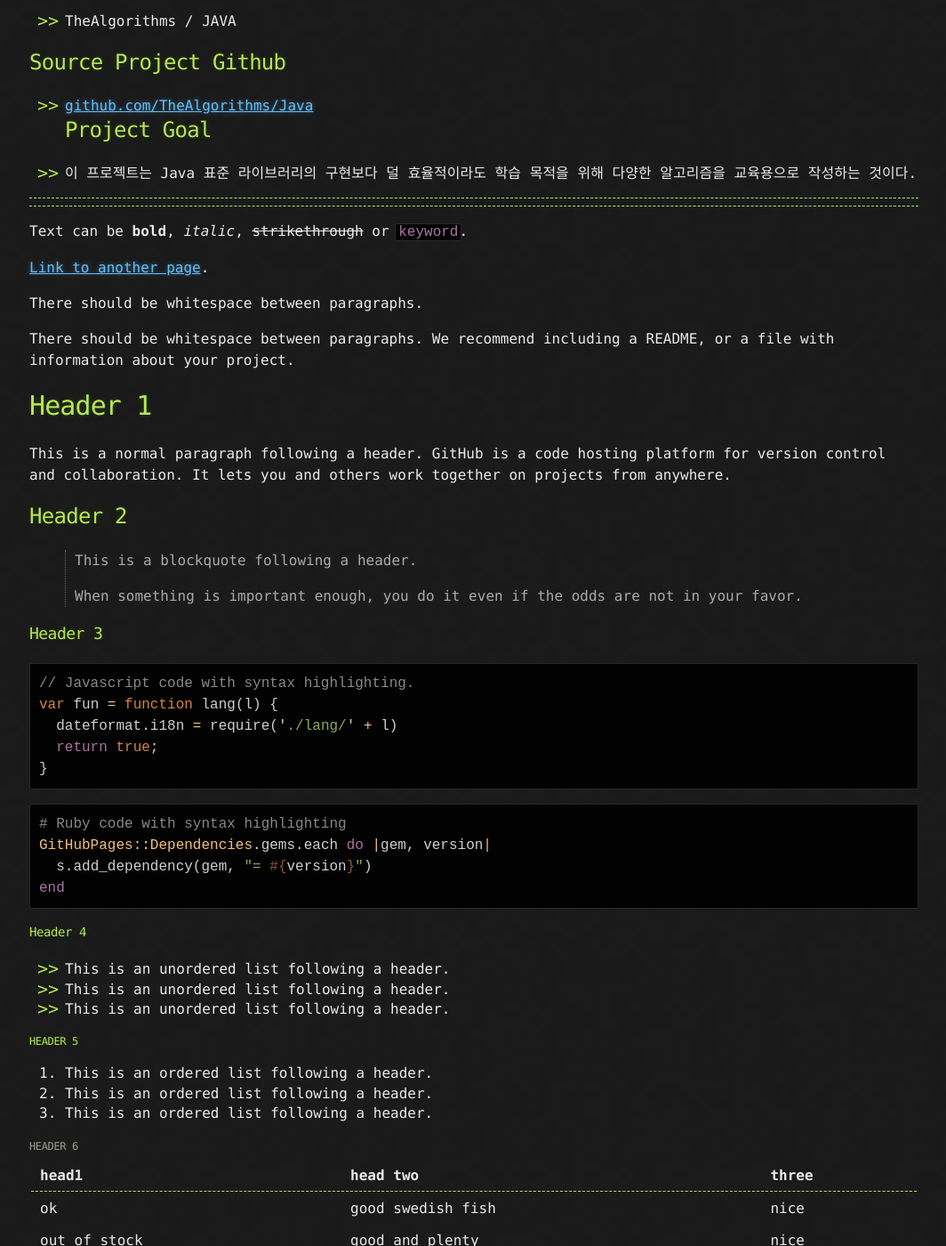
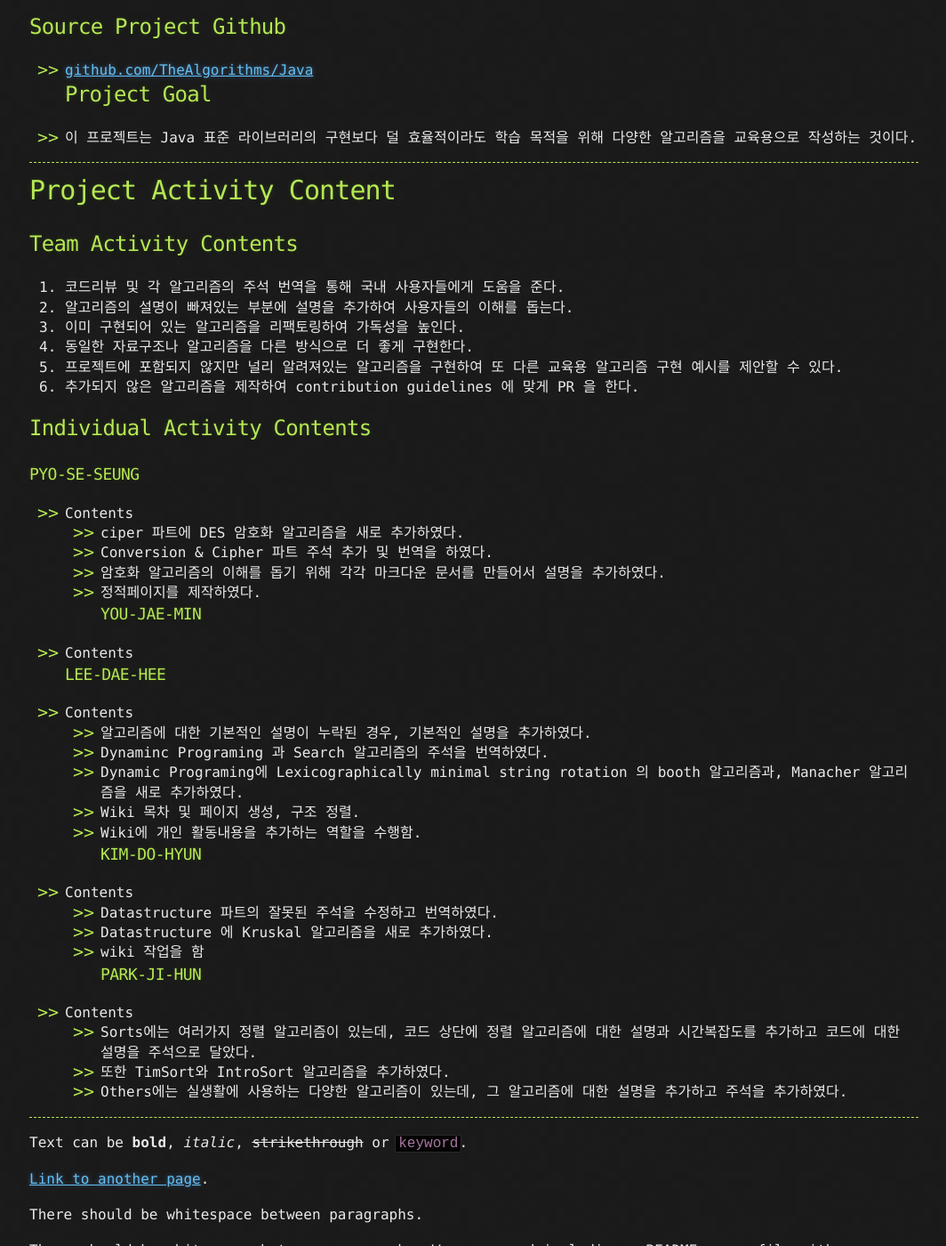
Before and after one commit to 19-2-SKKU-OSS/2019-2-OSS-L6, a Jekyll site: the page built from index.md, in a window 1280 px wide and 1400 px high, scrolled down 1173 px. Shown: the whole window at 89% size, without its empty margins (107-1171 px from the left). Built offline with Jekyll 4.4.1, drawn with Linux system fonts in a browser that asks for light colours; our own code applies the rules of GitHub Pages for plain Markdown files.

Commit message:
Update index.md
project activities contents upload

```diff
--- a/index.md
+++ b/index.md
@@ -2,7 +2,7 @@
 layout: default
 ---
 
-===================
+
 # Team Info
 ## Team Leader
   * PYO-SE-SEUNG/ 2016314794/ [PYO-SE-SEUNG](https://github.com/PYO-SE-SEUNG)/ 97ss93sh@gmail.com
@@ -30,8 +30,44 @@ layout: default
 ## Project Goal
    * 이 프로젝트는 Java 표준 라이브러리의 구현보다 덜 효율적이라도 학습 목적을 위해 다양한 알고리즘을 교육용으로 작성하는 것이다.
 
+* * *
 
-* * *
+# Project Activity Content
+
+## Team Activity Contents
+1. 코드리뷰 및 각 알고리즘의 주석 번역을 통해 국내 사용자들에게 도움을 준다.
+2. 알고리즘의 설명이 빠져있는 부분에 설명을 추가하여 사용자들의 이해를 돕는다.
+3. 이미 구현되어 있는 알고리즘을 리팩토링하여 가독성을 높인다.
+4. 동일한 자료구조나 알고리즘을 다른 방식으로 더 좋게 구현한다.
+5. 프로젝트에 포함되지 않지만 널리 알려져있는 알고리즘을 구현하여 또 다른 교육용 알고리즘 구현 예시를 제안할 수 있다.
+6. 추가되지 않은 알고리즘을 제작하여 contribution guidelines 에 맞게 PR 을 한다.
+
+## Individual Activity Contents
+### PYO-SE-SEUNG
+* Contents
+   * ciper 파트에 DES 암호화 알고리즘을 새로 추가하였다.
+   * Conversion & Cipher 파트 주석 추가 및 번역을 하였다.
+   * 암호화 알고리즘의 이해를 돕기 위해 각각 마크다운 문서를 만들어서 설명을 추가하였다.
+   * 정적페이지를 제작하였다.
+### YOU-JAE-MIN
+* Contents
+### LEE-DAE-HEE
+* Contents
+   * 알고리즘에 대한 기본적인 설명이 누락된 경우, 기본적인 설명을 추가하였다.
+   * Dynaminc Programing 과 Search 알고리즘의 주석을 번역하였다.
+   * Dynamic Programing에 Lexicographically minimal string rotation 의 booth 알고리즘과, Manacher 알고리즘을 새로 추가하였다.
+   * Wiki 목차 및 페이지 생성, 구조 정렬.
+   * Wiki에 개인 활동내용을 추가하는 역할을 수행함.
+### KIM-DO-HYUN
+* Contents
+   * Datastructure 파트의 잘못된 주석을 수정하고 번역하였다.
+   * Datastructure 에 Kruskal 알고리즘을 새로 추가하였다.
+   * wiki 작업을 함
+### PARK-JI-HUN
+* Contents
+   * Sorts에는 여러가지 정렬 알고리즘이 있는데, 코드 상단에 정렬 알고리즘에 대한 설명과 시간복잡도를 추가하고 코드에 대한 설명을 주석으로 달았다.
+   * 또한 TimSort와 IntroSort 알고리즘을 추가하였다.
+   * Others에는 실생활에 사용하는 다양한 알고리즘이 있는데, 그 알고리즘에 대한 설명을 추가하고 주석을 추가하였다.
 
 * * *
 Text can be **bold**, _italic_, ~~strikethrough~~ or `keyword`.
```
